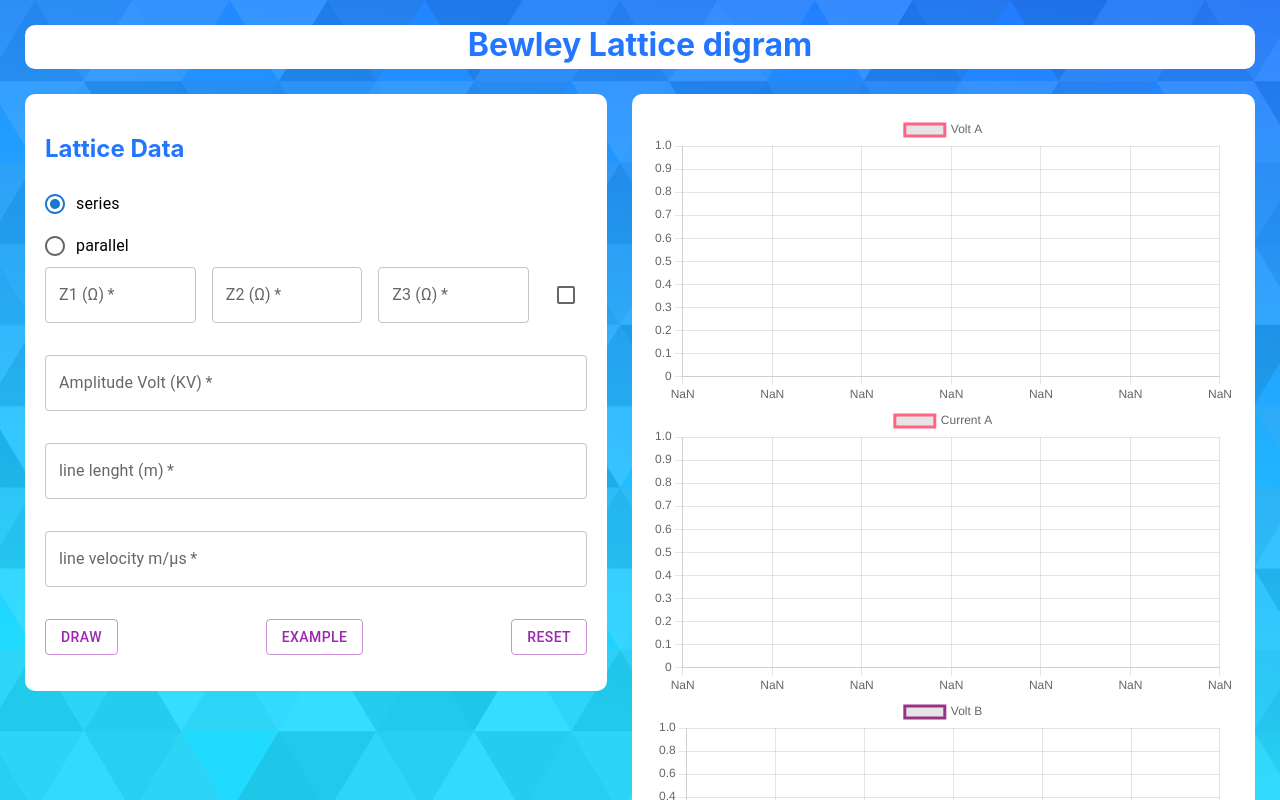
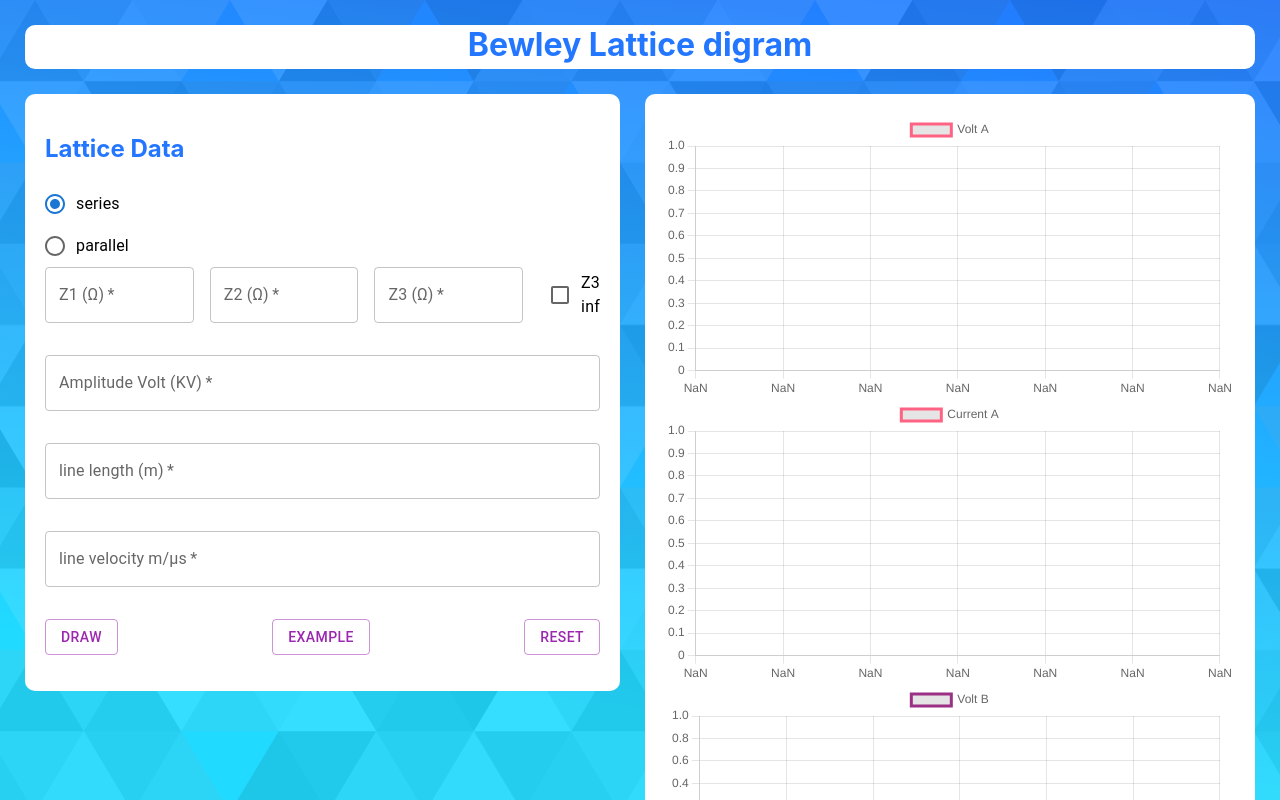
Before and after one commit to AnasMohammad99/latticeCommented, a React (Create React App) app: page / in a window 1280 px wide. Shown: the top 800 px of the page. Built offline with nearby package versions, Linux system fonts and the light colour scheme.

Commit message:
rsolve some issues

```diff
--- a/src/components/LatticeForm.js
+++ b/src/components/LatticeForm.js
@@ -97,7 +97,11 @@ const LatticeForm = ({setValues}) => {
                         fullWidth
                         required
                     />
-                    <Checkbox checked={Z3Inf} onChange={e => setZ3Inf(!Z3Inf)} />
+                    <FormControlLabel control={<Checkbox checked={Z3Inf} onChange={e => {
+                        setZ3Inf(!Z3Inf);
+                        setZ3(Infinity);
+                        return 0
+                    }} />} label="Z3 inf" />
                     {
                         lineType==="parallel"&&<TextField
                         type="number"
@@ -126,7 +130,7 @@ const LatticeForm = ({setValues}) => {
                         type="number"
                         variant='outlined'
                         color='secondary'
-                        label="line lenght (m)"
+                        label="line length (m)"
                         onChange={e => setL1(e.target.value)}
                         value={l1}
                         fullWidth
```
